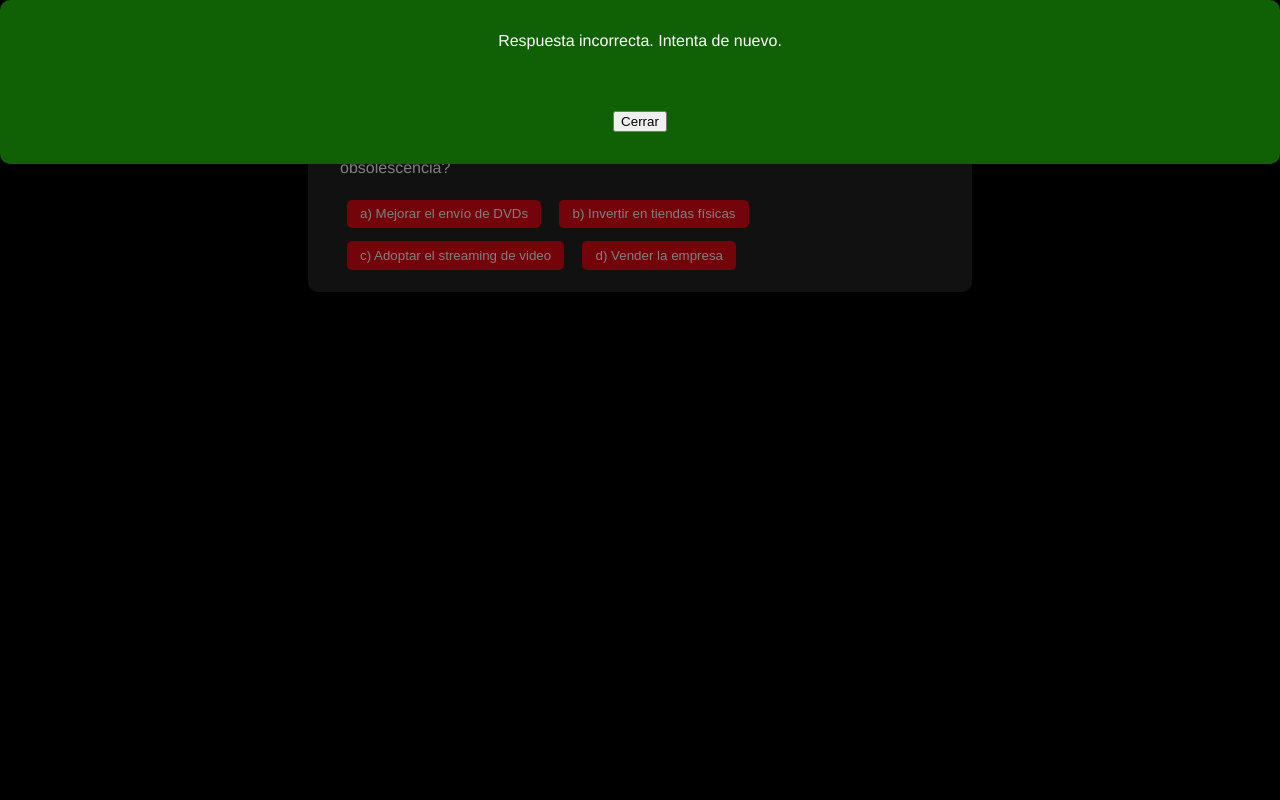
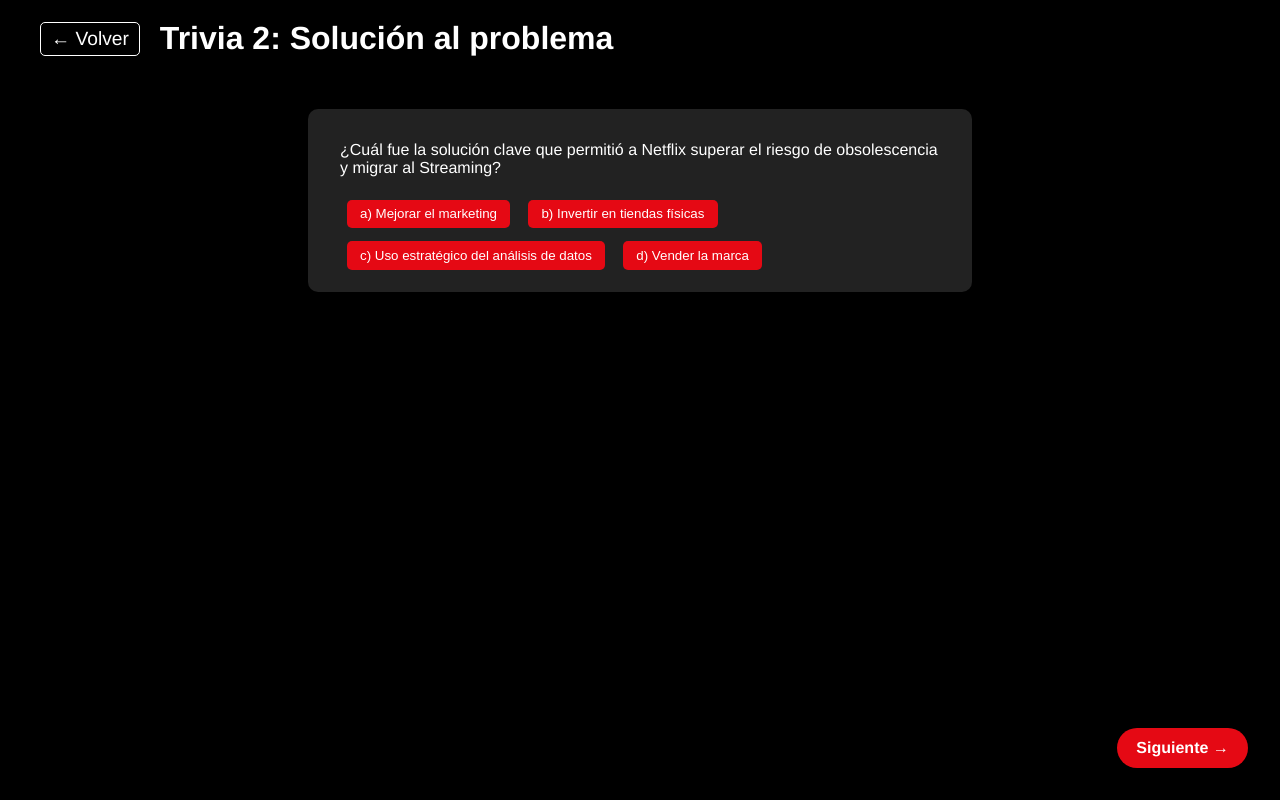
Before and after one commit to ame-no-uzume6/Netflix, a plain HTML site: page trivia2.html in a window 1280 px wide. Both pictures are taken after a click on the button "b) Invertir en tiendas físicas". Drawn offline with Linux system fonts and the light colour scheme.

Commit message:
editar trivia1 terinar trivia 2 dejar operativa la pagina completa

```diff
--- a/trivia2.html
+++ b/trivia2.html
@@ -13,33 +13,34 @@
     <div class="trivia">
         <form>
             <div class="pregunta">
-                <p>¿Cuál fue la solución clave que permitió a Netflix superar el riesgo de obsolescencia?</p>
-                <button type="button" onclick="verificarTrivia2('a')">a) Mejorar el envío de DVDs</button>
+                <p>¿Cuál fue la solución clave que permitió a Netflix superar el riesgo de obsolescencia y migrar al Streaming?</p>
+                <button type="button" onclick="verificarTrivia2('a')">a) Mejorar el marketing</button>
                 <button type="button" onclick="verificarTrivia2('b')">b) Invertir en tiendas físicas</button>
-                <button type="button" onclick="verificarTrivia2('c')">c) Adoptar el streaming de video</button>
-                <button type="button" onclick="verificarTrivia2('d')">d) Vender la empresa</button>
+                <button type="button" onclick="verificarTrivia2('c')">c) Uso estratégico del análisis de datos</button>
+                <button type="button" onclick="verificarTrivia2('d')">d) Vender la marca</button>
             </div>
         </form>
     </div>
-    <div id="modal-respuesta" class="modal" style="display:none;">
+    <div id="modal-respuesta" class="modal">
         <div class="modal-content">
-            <span id="modal-mensaje"></span>
+            <span id="modal-mensaje">¡Respuesta correcta!</span>
             <button onclick="cerrarModal()">Cerrar</button>
         </div>
     </div>
+    <a href="solucion.html" class="corner-link">Siguiente &rarr;</a>
     <script>
     function verificarTrivia2(respuesta) {
         let correcto = respuesta === 'c';
-        mostrarModal(correcto);
+        if(correcto){
+            mostrarModal()
+        }
     }
-    function mostrarModal(correcto) {
+    function mostrarModal() {
         const modal = document.getElementById('modal-respuesta');
-        const mensaje = document.getElementById('modal-mensaje');
-        mensaje.textContent = correcto ? '¡Respuesta correcta!' : 'Respuesta incorrecta. Intenta de nuevo.';
-        modal.style.display = 'block';
+        modal.classList.add('show');
     }
     function cerrarModal() {
-        document.getElementById('modal-respuesta').style.display = 'none';
+        document.getElementById('modal-respuesta').classList.remove('show');
     }
     </script>
 </body>
```
Also changed, not shown: problema.html (+1 -1 lines), trivia1.html (+4 -4 lines).
